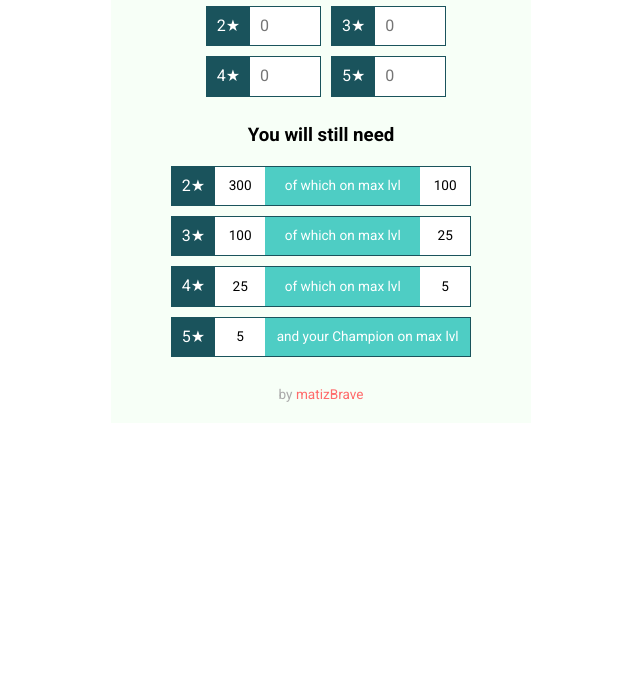
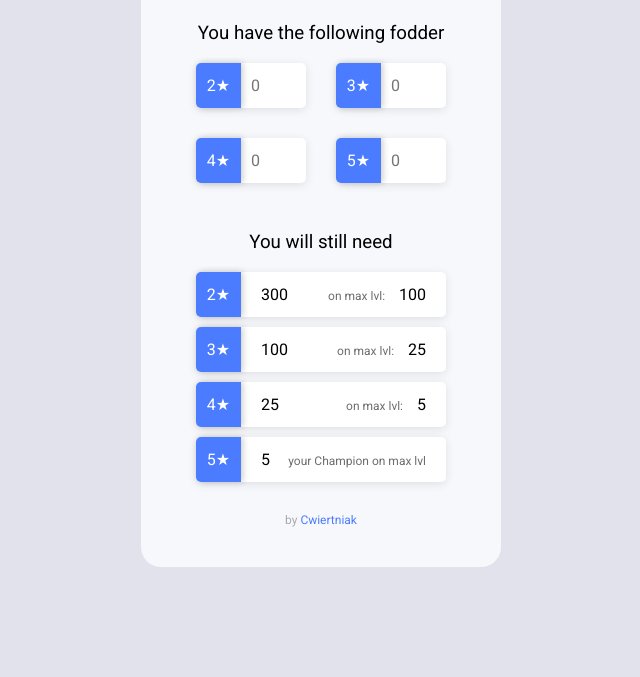
Before and after one commit to frontendpaul/raid_calc, a plain HTML site: page index.html in a window 1280 px wide. Shown: the part 123-800 px from the top of the page, without its empty margins (319-959 px from the left). Drawn offline with nearby package versions, Linux system fonts and the light colour scheme.

Commit message:
Completely redesigned the UI.

```diff
--- a/index.html
+++ b/index.html
@@ -9,78 +9,86 @@
   <link rel="stylesheet" href="https://cdnjs.cloudflare.com/ajax/libs/normalize/8.0.1/normalize.min.css"
     integrity="sha256-l85OmPOjvil/SOvVt3HnSSjzF1TUMyT9eV0c2BzEGzU=" crossorigin="anonymous" />
   <link rel="stylesheet" href="style.css">
-  <title>Document</title>
+  <title>RAID 6⭐ Calculator</title>
 </head>
 
 <body>
   <div class="container">
-    <div class="header group-element">
-      <h2>RIFT 6⭐ Calculator</h2>
-    </div>
-    <!-- <div class="center">
-      <h3>Select your Champion</h3>
-      <select name="" id="champion-select">
-        <option value="5">5 ★</option>
-        <option value="4">4 ★</option>
-        <option value="3">3 ★</option>
-        <option value="2">2 ★</option>
-      </select>
-    </div> -->
-    <div class="center">
+    <h2>RAID 6⭐ Calculator</h2>
+
+    <!-- User input section -->
+    <div class="wrapper">
       <h3>You have the following fodder</h3>
-      <div class="input-group">
-        <div class="flex-group">
-          <span class="group-element group-badge">2★</span>
-          <input type="number" class="group-input" id="users2star" placeholder="0" min="0" max="300">
+      <div class="wrapper space-between">
+        <div class="group input-group">
+          <div class="badge">2★</div>
+          <input type="number" id="users2star" placeholder="0" min="0" max="300">
         </div>
-        <div class="flex-group">
-          <span class="group-element group-badge">3★</span>
-          <input type="number" class="group-input" id="users3star" placeholder="0" min="0" max="100">
+        <div class="group input-group">
+          <div class="badge">3★</div>
+          <input type="number" id="users3star" placeholder="0" min="0" max="100">
         </div>
       </div>
-      <div class="input-group">
-        <div class="flex-group">
-          <span class="group-element group-badge">4★</span>
-          <input type="number" class="group-input" id="users4star" placeholder="0" min="0" max="25">
+      <div class="wrapper space-between">
+        <div class="group input-group">
+          <div class="badge">4★</div>
+          <input type="number" id="users4star" placeholder="0" min="0" max="25">
         </div>
-        <div class="flex-group">
-          <span class="group-element group-badge">5★</span>
-          <input type="number" class="group-input" id="users5star" placeholder="0" min="0" max="5">
+        <div class="group input-group">
+          <div class="badge">5★</div>
+          <input type="number" id="users5star" placeholder="0" min="0" max="5">
         </div>
       </div>
     </div>
-    <div class="center">
+
+    <!-- output -->
+    <div class="wrapper">
       <h3>You will still need</h3>
-      <div class="flex-group">
-        <span class="group-element group-badge">2★</span>
-        <span class="group-element group-output smaller-text" id="output2star">300</span>
-        <span class="group-element max-lvl-text smaller-text">of which on max lvl</span>
-        <span class="group-element group-output smaller-text" id="max2stars">100</span>
+      <div class="group output-group">
+        <div class="badge">2★</div>
+        <div class="output-inner-group">
+          <span class="output" id="output2star">300</span>
+          <div class="maxlvl-group">
+            <span class="maxlvl">on max lvl:</span>
+            <span class="output" id="max2stars">100</span>
+          </div>
+        </div>
       </div>
-      <div class="flex-group">
-        <span class="group-element group-badge">3★</span>
-        <span class="group-element group-output smaller-text" id="output3star">100</span>
-        <span class="group-element max-lvl-text smaller-text">of which on max lvl</span>
-        <span class="group-element group-output smaller-text" id="max3stars">25</span>
+      <div class="group output-group">
+        <div class="badge">3★</div>
+        <div class="output-inner-group">
+          <span class="output" id="output3star">100</span>
+          <div class="maxlvl-group">
+            <span class="maxlvl">on max lvl:</span>
+            <span class="output" id="max3stars">25</span>
+          </div>
+        </div>
       </div>
-      <div class="flex-group">
-        <span class="group-element group-badge">4★</span>
-        <span class="group-element group-output smaller-text" id="output4star">25</span>
-        <span class="group-element max-lvl-text smaller-text">of which on max lvl</span>
-        <span class="group-element group-output smaller-text" id="max4stars">5</span>
+      <div class="group output-group">
+        <div class="badge">4★</div>
+        <div class="output-inner-group">
+          <span class="output" id="output4star">25</span>
+          <div class="maxlvl-group">
+            <span class="maxlvl">on max lvl:</span>
+            <span class="output" id="max4stars">5</span>
+          </div>
+        </div>
       </div>
-      <div class="flex-group">
-        <span class="group-element group-badge">5★</span>
-        <span class="group-element group-output smaller-text" id="output5star">5</span>
-        <span class="group-element max-lvl-text smaller-text bigger">and your Champion on max lvl</span>
-        <!-- <span class="group-element group-output smaller-text" id="max5stars">0</span> -->
+      <div class="group output-group">
+        <div class="badge">5★</div>
+        <div class="output-inner-group">
+          <span class="output" id="output5star">5</span>
+          <div class="maxlvl-group">
+            <span class="maxlvl max5">your Champion on max lvl</span>
+          </div>
+        </div>
       </div>
     </div>
-    <div class="center bot">
-      <footer class="smaller-text">
-        by <a href="#">matizBrave</a>
-      </footer>
-    </div>
+
+    <footer>
+      <p>by <a href="https://cwiertniak.com">Cwiertniak</a></p>
+    </footer>
+
   </div>
 
   <script src="app.js"></script>
--- a/style.css
+++ b/style.css
@@ -1,23 +1,24 @@
 * {
-  /* background-color: rgba(0, 0, 0, 0.1); */
   box-sizing: border-box;
 }
 
 html, body {
   font-family: 'Roboto', sans-serif;
+  background-color: #E1E2EB;
 }
 
 .container {
-  background-color: #F7FFF7;
-  max-width: 420px;
+  padding: 30px 0;
+  width: 360px;
+  height: 640px;
+  /* text-align: center; */
+  display: flex;
+  flex-direction: column;
+  align-items: center;
   margin: 0 auto;
-  display: grid;
-  grid-template-columns: 1fr;
-  grid-template-rows: repeat(4, auto);
-  /* justify-items: center; */
-  justify-content: center;
-  align-content: space-between;
-  grid-auto-flow: column;
+  background-color: #F6F8FC;
+  margin-top: 50px;
+  border-radius: 20px;
 }
 
 @media (max-width: 420px) {
@@ -25,89 +26,100 @@ html, body {
     width: 100vw;
     height: 100vh;
     min-height: 635px;
+    border-radius: 0;
+    margin-top: 0;
+    justify-content: space-between;
   }
 }
 
-.header {
-  background-color: #FF6B6B;
-  color: #fff;
-  grid-column: 1 / span 2;
-  width: 100%;
-  height: 70px;
+h2 {
+  margin-top: 0;
 }
 
-#champion-select {
-  height: 40px;
-  padding: 0 10px;
-  color: #fff;
-  background-color: #1A535C;
+h3 {
+  font-weight: 400;
 }
 
-.center {
+.wrapper {
+  width: 250px;
   text-align: center;
-  margin: 0 auto;
+}
+
+.space-between {
+  display: flex;
+  justify-content: space-between;
+}
+
+.group {
+  height: 45px;
+  background-color: #fff;
+  box-shadow: 0 2px 10px rgba(0, 0, 0, 0.1);
+  display: flex;
 }
 
 .input-group {
-  /* background-color: blue; */
-  padding: 0 0 0 10px;
-  /* justify-self: left; */
-  display: flex;
-  justify-content: center;
+  width: 110px;
+  margin-bottom: 30px;
+  border-radius: 5px;
 }
 
-.flex-group {
+.badge {
+  width: 45px;
+  height: 45px;
+  background-color: #4B7CFF;
+  color: #fff;
+  border-radius: 5px 0 0 5px;
+  box-shadow: 2px 0 6px rgba(0, 0, 0, 0.2);
+  z-index: 10;
   display: flex;
-  /* width: 100%; */
-  margin: 0 5px 10px 5px;
-  border: 1px solid #1A535C;
-}
-
-.group-element {
-  padding: 10px;
-  display: flex;
-  align-self: stretch;
   align-items: center;
   justify-content: center;
 }
 
-.group-badge {
-  background: #1A535C;
-  color: white;
-}
-
-.max-lvl-text {
-  background: #4ECDC4;
-  color: white;
-  width: 155px;
-}
-
-.group-output {
-  background-color: #fff;
-  width: 50px;
-}
-
-.group-input {
-  padding: 0 10px;
-  width: 70px;
-  outline: none;
+.input-group input {
+  width: 60px;
+  padding-left: 10px;
   border: none;
 }
 
-.smaller-text {
-  font-size: 0.85rem;
+textarea:focus, input:focus{
+  outline: none;
 }
 
-.bigger {
+.output-group {
+  margin-bottom: 10px;
+  border-radius: 5px;
+  /* justify-content: space-between; */
+}
+
+.output-inner-group {
   width: 205px;
+  padding: 0 20px;
+  display: flex;
+  justify-content: space-between;
+  align-items: center;
+}
+
+.maxlvl {
+  margin-right: 10px;
+  color: #6c6c6c;
+  font-size: 12px;
+}
+
+.max5 {
+  margin-right: 0;
 }
 
 footer {
-  margin: 20px 0;
+  font-size: 12px;
+  margin-top: 10px;
+}
+
+footer p {
   color: #aaa;
 }
 
 footer a {
-  color: #FF6B6B;
   text-decoration: none;
+  color: #4B7CFF;
 }
```
